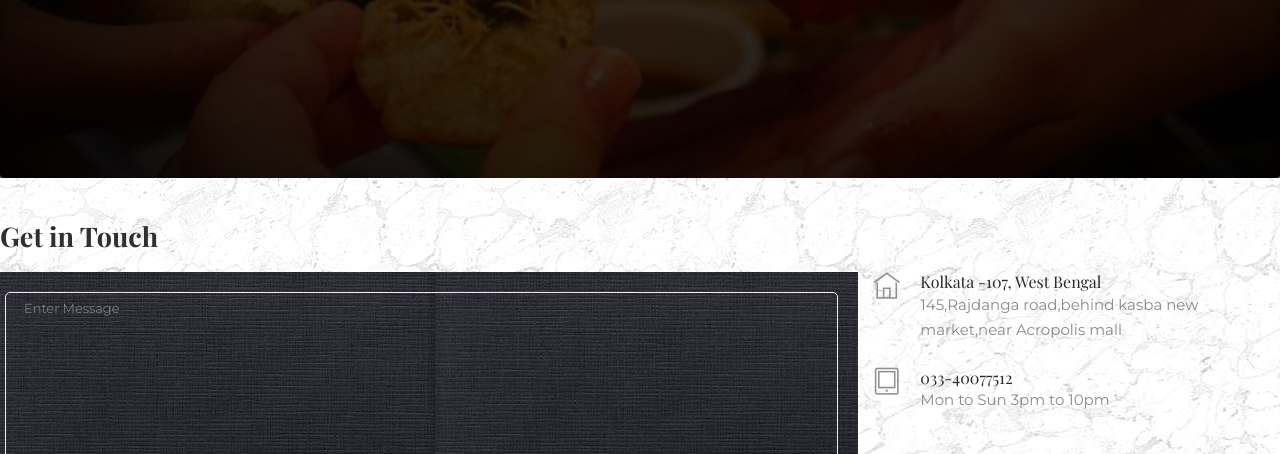
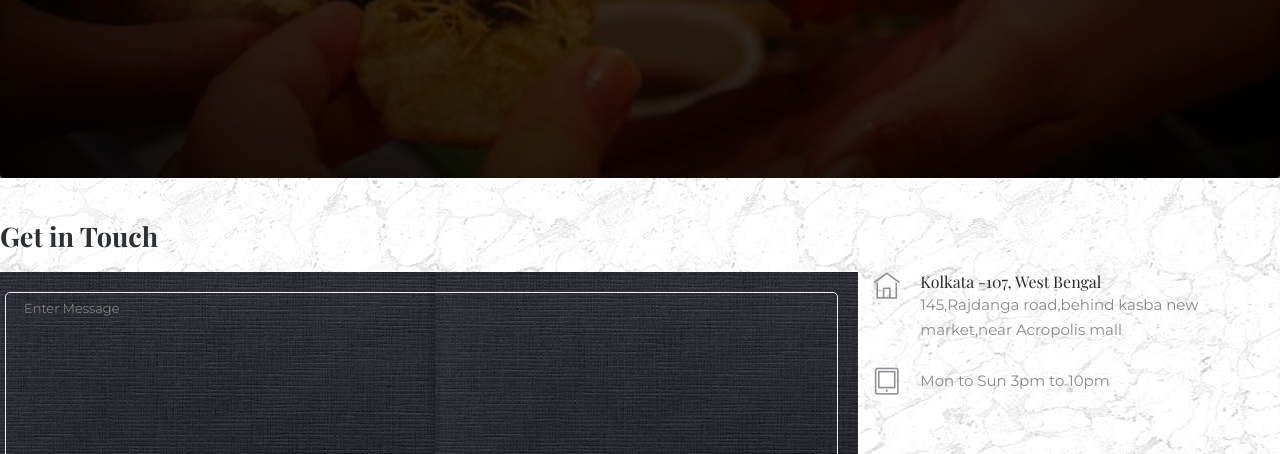
Before and after one commit to Sapphire-Skies/b, a plain HTML site: page contact.html in a window 1280 px wide. Shown: the part 346-800 px from the top of the page. Drawn offline with nearby package versions, Linux system fonts and the light colour scheme; files whose address does not match are found by name.

Commit message:
Update contact.html

```diff
--- a/contact.html
+++ b/contact.html
@@ -209,7 +209,7 @@
             <div class="media contact-info">
               <span class="contact-info__icon"><i class="ti-tablet"></i></span>
               <div class="media-body">
-                <h3>033-40077512</h3>
+                <!--h3>033-40077512</h3-->
                 <p>Mon to Sun 3pm to 10pm</p>
               </div>
 
```
